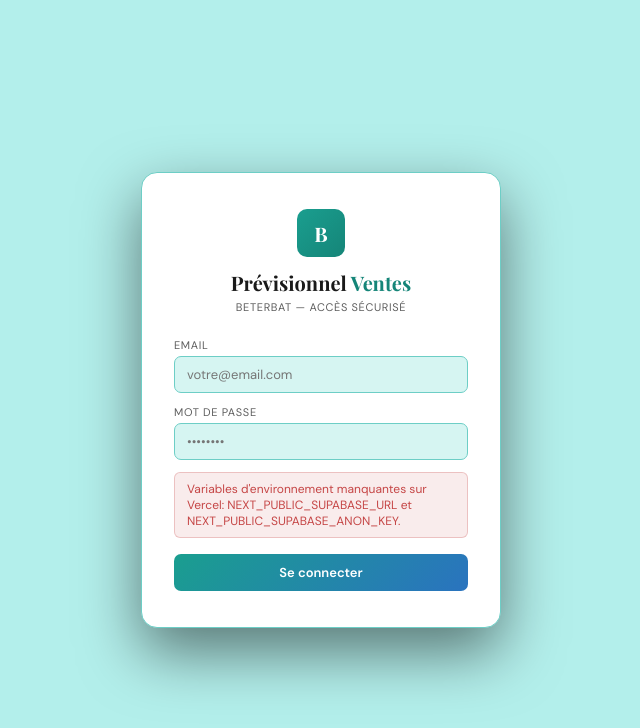
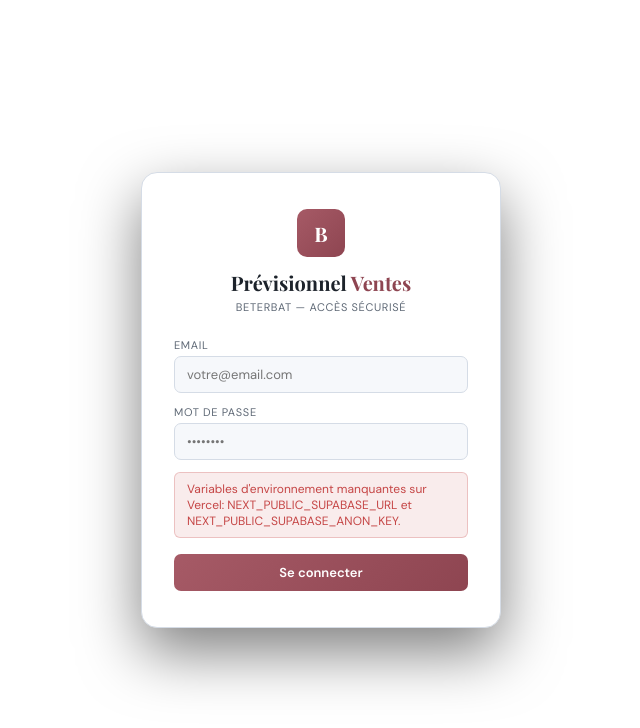
Before and after one commit to luidjy972/previsionnel-ventes, a website: page index.html in a window 1280 px wide. Shown: the whole page, without its empty margins (319-959 px from the left). Drawn offline with nearby package versions, Linux system fonts and the light colour scheme; files whose address does not match are found by name.

Commit message:
style: passer le theme sur fond blanc et reajuster la palette

```diff
--- a/index.html
+++ b/index.html
@@ -10,16 +10,17 @@
 <script src="https://cdn.jsdelivr.net/npm/@supabase/supabase-js@2"></script>
 <style>
 :root {
-  --bg:#b3efeb; --surface:#ffffff; --surface2:#d6f5f2; --border:#8edbd5; --border2:#6dcec6;
-  --gold:#1a9e8f; --gold-light:#158578; --gold-dim:rgba(26,158,143,0.16);
+  --bg:#FFFFFF; --surface:#ffffff; --surface2:#F6F8FB; --border:#E4E8EF; --border2:#D5DCE6;
+  --gold:#A65A66; --gold-light:#8E4551; --gold-dim:rgba(166,90,102,0.14);
   --green:#1f9d68; --green-bg:rgba(31,157,104,0.10); --green-bd:rgba(31,157,104,0.25);
   --orange:#d9891f; --orange-bg:rgba(217,137,31,0.10); --orange-bd:rgba(217,137,31,0.25);
   --red:#c54545; --red-bg:rgba(197,69,69,0.10); --red-bd:rgba(197,69,69,0.25);
   --blue:#2f88df; --blue-bg:rgba(47,136,223,0.10); --blue-bd:rgba(47,136,223,0.25);
-  --text:#1A1A1A; --muted:#5E5E5E; --dim:#3E3E3E; --r:10px;
+  --text:#1D232B; --muted:#5F6976; --dim:#303944; --r:10px;
 }
 *,*::before,*::after{margin:0;padding:0;box-sizing:border-box;}
-body{background:var(--bg);color:var(--text);font-family:'DM Sans',sans-serif;font-size:13px;min-height:100vh;display:flex;flex-direction:column;}
+html{background:var(--bg);color-scheme:light;}
+body{background:var(--bg)!important;color:var(--text);font-family:'DM Sans',sans-serif;font-size:13px;min-height:100vh;display:flex;flex-direction:column;}
 
 /* LOADER */
 #loader{position:fixed;inset:0;background:var(--bg);display:flex;flex-direction:column;align-items:center;justify-content:center;gap:16px;z-index:9999;transition:opacity .4s;}
@@ -28,8 +29,8 @@ body{background:var(--bg);color:var(--text);font-family:'DM Sans',sans-serif;fon
 @keyframes spin{to{transform:rotate(360deg);}}
 
 /* HEADER */
-.header{background:#94e5df;border-bottom:1px solid var(--border);padding:13px 22px;display:flex;align-items:center;gap:0;position:sticky;top:0;z-index:100;}
-.header::after{content:'';position:absolute;bottom:0;left:0;right:0;height:1px;background:linear-gradient(90deg,transparent,#5cc9c0,transparent);opacity:.5;}
+.header{background:var(--surface2);border-bottom:1px solid var(--border);padding:13px 22px;display:flex;align-items:center;gap:0;position:sticky;top:0;z-index:100;}
+.header::after{content:'';position:absolute;bottom:0;left:0;right:0;height:1px;background:linear-gradient(90deg,transparent,var(--border2),transparent);opacity:.7;}
 .brand{display:flex;align-items:center;gap:11px;margin-right:28px;}
 .brand-icon{width:32px;height:32px;background:linear-gradient(135deg,var(--gold),var(--gold-light));border-radius:7px;display:flex;align-items:center;justify-content:center;font-family:'Playfair Display',serif;font-size:14px;font-weight:700;color:#ffffff;}
 .brand h1{font-family:'Playfair Display',serif;font-size:15px;font-weight:700;}
@@ -37,8 +38,8 @@ body{background:var(--bg);color:var(--text);font-family:'DM Sans',sans-serif;fon
 .brand p{font-size:10px;color:var(--muted);letter-spacing:.06em;text-transform:uppercase;}
 .nav{display:flex;align-items:center;gap:2px;flex:1;}
 .nav-item{display:flex;align-items:center;gap:5px;padding:6px 13px;border-radius:6px;cursor:pointer;font-size:12px;font-weight:500;color:var(--muted);transition:all .2s;user-select:none;border:1px solid transparent;}
-.nav-item:hover{color:var(--dim);background:#c8f2ee;}
-.nav-item.active{color:var(--gold-light);background:var(--gold-dim);border-color:rgba(26,158,143,.28);}
+.nav-item:hover{color:var(--dim);background:var(--surface);}
+.nav-item.active{color:var(--gold-light);background:var(--gold-dim);border-color:rgba(215,122,134,.28);}
 .hdr-right{display:flex;gap:7px;align-items:center;margin-left:auto;}
 
 /* STATUS */
@@ -55,7 +56,7 @@ body{background:var(--bg);color:var(--text);font-family:'DM Sans',sans-serif;fon
 .btn{display:inline-flex;align-items:center;gap:5px;padding:6px 13px;border-radius:6px;border:none;cursor:pointer;font-size:12px;font-weight:500;font-family:'DM Sans',sans-serif;transition:all .2s;white-space:nowrap;}
 .btn-ghost{background:transparent;color:var(--dim);border:1px solid var(--border2);}
 .btn-ghost:hover{border-color:var(--gold);color:var(--gold-light);}
-.btn-gold{background:linear-gradient(135deg,var(--gold),var(--gold-light));color:#ffffff;font-weight:600;box-shadow:0 2px 12px rgba(26,158,143,.28);}
+.btn-gold{background:linear-gradient(135deg,var(--gold),var(--gold-light));color:#ffffff;font-weight:600;box-shadow:0 2px 12px rgba(181,106,117,.28);}
 .btn-gold:hover{background:linear-gradient(135deg,var(--gold-light),var(--gold));}
 .btn-sm{padding:3px 9px;font-size:11px;}
 .btn-danger{background:var(--red-bg);color:var(--red);border:1px solid var(--red-bd);}
@@ -101,7 +102,7 @@ body{background:var(--bg);color:var(--text);font-family:'DM Sans',sans-serif;fon
 .b-blue{background:var(--blue-bg);color:var(--blue);border:1px solid var(--blue-bd);}
 .b-green{background:var(--green-bg);color:var(--green);border:1px solid var(--green-bd);}
 .b-orange{background:var(--orange-bg);color:var(--orange);border:1px solid var(--orange-bd);}
-.b-gray{background:rgba(255,255,255,.04);color:var(--dim);border:1px solid var(--border2);}
+.b-gray{background:rgba(29,35,43,.04);color:var(--dim);border:1px solid var(--border2);}
 .b-red{background:var(--red-bg);color:var(--red);border:1px solid var(--red-bd);}
 .card-info{font-size:11px;color:var(--dim);margin-top:6px;}
 
@@ -140,7 +141,7 @@ body{background:var(--bg);color:var(--text);font-family:'DM Sans',sans-serif;fon
 .acc-table{width:100%;border-collapse:collapse;border:1px solid var(--border);border-radius:var(--r);overflow:hidden;}
 
 /* En-tête colonnes */
-.acc-head{background:#d0f2ef;border-bottom:1px solid var(--border2);}
+.acc-head{background:var(--surface2);border-bottom:1px solid var(--border2);}
 .acc-head th{padding:9px 10px;text-align:left;font-size:10px;font-weight:600;text-transform:uppercase;letter-spacing:.1em;color:var(--muted);white-space:nowrap;}
 .acc-head th.tc{color:var(--dim);}
 .acc-head th.tg{color:var(--green);}
@@ -150,7 +151,7 @@ body{background:var(--bg);color:var(--text);font-family:'DM Sans',sans-serif;fon
 
 /* Ligne commercial (header accordion) */
 .com-row{background:var(--surface2);border-top:1px solid var(--border);cursor:pointer;transition:background .15s;user-select:none;}
-.com-row:hover{background:#c0edea;}
+.com-row:hover{background:#F1F4F7;}
 .com-row td{padding:11px 10px;vertical-align:middle;}
 .com-row td:first-child{padding-left:16px;}
 .com-expand{font-size:11px;color:var(--muted);transition:transform .2s;display:inline-block;margin-right:8px;}
@@ -161,7 +162,7 @@ body{background:var(--bg);color:var(--text);font-family:'DM Sans',sans-serif;fon
 /* Ligne dossier */
 .dos-row{background:var(--surface);border-top:1px solid var(--border);transition:background .12s;display:none;}
 .dos-row.show{display:table-row;}
-.dos-row:hover{background:#d6f5f2;}
+.dos-row:hover{background:#F5F7FA;}
 .dos-row td{padding:8px 10px;vertical-align:middle;}
 .dos-row td:first-child{padding-left:30px;border-left:3px solid transparent;}
 .dos-row.prevu td:first-child{border-left-color:var(--blue);}
@@ -465,7 +466,7 @@ body{background:var(--bg);color:var(--text);font-family:'DM Sans',sans-serif;fon
         <input id="login-pwd" type="password" placeholder="••••••••" style="background:var(--surface2);border:1px solid var(--border2);color:var(--text);padding:9px 12px;border-radius:7px;font-size:13px;font-family:'DM Sans',sans-serif;outline:none;" onkeydown="if(event.key==='Enter')doLogin()">
       </div>
       <div id="login-error" style="font-size:12px;color:var(--red);display:none;padding:8px 12px;background:var(--red-bg);border:1px solid var(--red-bd);border-radius:6px;"></div>
-      <button id="login-btn" onclick="doLogin()" style="background:linear-gradient(135deg,var(--gold),#2a73bf);color:#ffffff;font-weight:600;font-size:13px;font-family:'DM Sans',sans-serif;padding:10px;border:none;border-radius:7px;cursor:pointer;margin-top:4px;">
+      <button id="login-btn" onclick="doLogin()" style="background:linear-gradient(135deg,var(--gold),var(--gold-light));color:#ffffff;font-weight:600;font-size:13px;font-family:'DM Sans',sans-serif;padding:10px;border:none;border-radius:7px;cursor:pointer;margin-top:4px;">
         Se connecter
       </button>
     </div>
```
